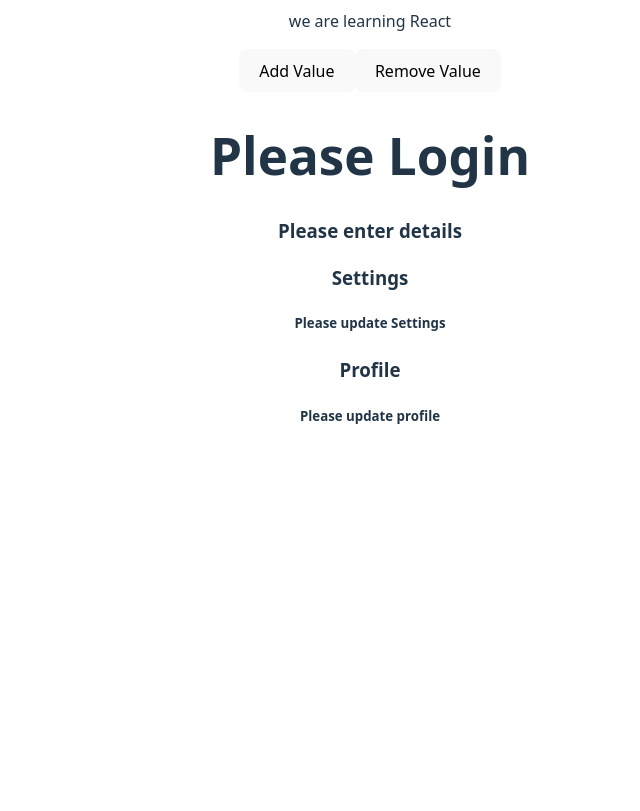
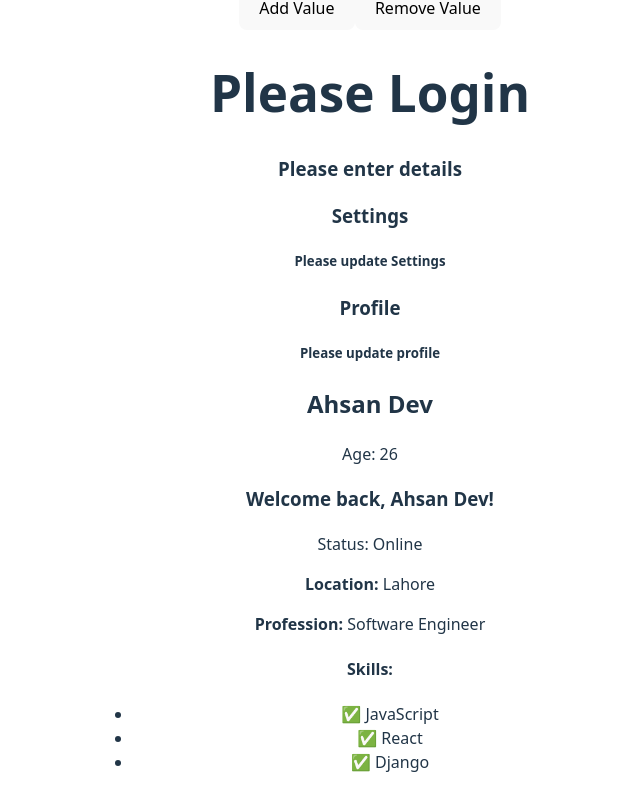
Before and after one commit to ahsan123-png/startUp, a React (Vite) app: page / in a window 1280 px wide. Shown: the part 257-1068 px from the top of the page, without its empty margins (270-910 px from the left). Before the commit the page ends 800 px from the top, so only its background shows below. Built offline with nearby package versions, Linux system fonts and the light colour scheme.

Commit message:
Add UserCard component and integrate it into App component

```diff
--- a/src/App.jsx
+++ b/src/App.jsx
@@ -4,6 +4,7 @@ import './App.css'
 // import './Hero'
 import Hero from './Hero' // import Hero component from Hero file
 import Login,{msg, Settings, Profile} from './UserComponent' // here you cn see how we import multi componenets from a single file
+import UserCard from './UserCard'
 
 function App() {
   return (
@@ -20,6 +21,8 @@ function App() {
     <h3>{msg}</h3>
     <Settings />
     <Profile />
+    {/* Using the user card where we add different info inside js to see the working of jsx  */}
+    <UserCard />
     </>
   )}
 
--- /dev/null
+++ b/src/UserCard.jsx
@@ -0,0 +1,60 @@
+import React from "react";
+
+const UserCard = () => {
+  // User variables
+  const username = "Ahsan Dev";
+  const age = 26;
+  const isLoggedIn = true;
+
+  // Object with JSX usage
+  const userDetails = {
+    location: "Lahore",
+    profession: "Software Engineer",
+    skills: ["JavaScript", "React", "Django"]
+  };
+
+  // Function with JSX
+  const greetUser = (name) => {
+    return <h3>Welcome back, {name}!</h3>;
+  };
+
+  // Conditional JSX logic
+//   if the value is empty of undifined we use defult value so we use `?` and `:`
+  const status = isLoggedIn ? (
+    <p className="text-green-600">Status: Online</p>
+  ) : (
+    <p className="text-red-600">Status: Offline</p>
+  );
+
+  // Mapping array inside JSX
+  const skillList = userDetails.skills.map((skill, index) => (
+    <li key={index} className="text-sm text-blue-700">
+      ✅ {skill}
+    </li>
+  ));
+
+  return (
+    <div className="p-4 bg-gray-100 rounded shadow-md w-96">
+      <h2 className="text-xl font-bold">{username}</h2>
+      <p>Age: {age}</p>
+      {greetUser(username)}
+      {status}
+
+      <div className="mt-3">
+        <p>
+          <strong>Location:</strong> {userDetails.location}
+        </p>
+        <p>
+          <strong>Profession:</strong> {userDetails.profession}
+        </p>
+      </div>
+
+      <div className="mt-4">
+        <h4 className="font-semibold">Skills:</h4>
+        <ul>{skillList}</ul>
+      </div>
+    </div>
+  );
+};
+
+export default UserCard;
```
